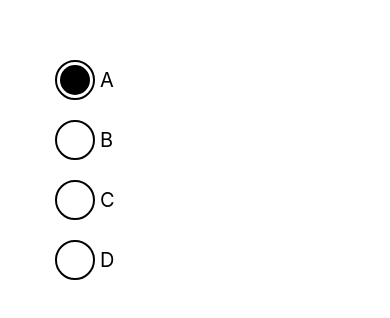
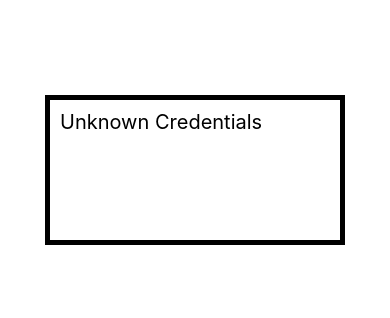
Before and after one commit to DurgeshAppDev/Learning-react-native, a React Native app: screen / in a window 390 px wide. Shown: the part 252-570 px from the top of the page. Built offline with nearby package versions, Linux system fonts and the light colour scheme.

Commit message:
working with modal

```diff
--- a/App.tsx
+++ b/App.tsx
@@ -1,74 +1,42 @@
 import { useState } from 'react';
-import { View, Text, StyleSheet, TouchableOpacity } from 'react-native';
+import { View, Text, StyleSheet, Modal } from 'react-native';
 
-const App = () => {
-  const classSection = [
-    {
-      id: 1,
-      sec: 'A',
-    },
-    {
-      id: 2,
-      sec: 'B',
-    },
-    {
-      id: 3,
-      sec: 'C',
-    },
-    {
-      id: 4,
-      sec: 'D',
-    },
-  ];
-  const [radioButton, setRadioButton] = useState(1);
+const App=()=>{
 
-  return (
-    <View style={style.main}>
-      {classSection.map((item, index) => (
-        <TouchableOpacity key={index} onPress={() => setRadioButton(item.id)}>
-          <View style={style.radioWrap}>
-            <View style={style.radioButton}>
-              {radioButton === item.id ? (
-                <View style={style.radioButtonBg}></View>
-              ) : null}
-            </View>
-            <Text style={style.radioText}>{item.sec}</Text>
-          </View>
-        </TouchableOpacity>
-      ))}
+  return(
+    <View style={Style.main}>
+      <Modal>
+        <View style={Style.modalAlign}>
+        <View style={Style.modalStyle}>
+        <Text style={Style.modalText}>Unknown Credentials</Text>
+        </View>
+        </View>
+      </Modal>
+
     </View>
-  );
+  )
 };
 
-const style = StyleSheet.create({
-  main: {
-    flex: 1,
-    justifyContent: 'center',
-    paddingHorizontal: 50,
+const Style=StyleSheet.create({
+  main:{
+    flex:1
   },
-  radioWrap: {
-    flexDirection: 'row',
-    alignItems: 'center',
-    marginVertical: 5,
+  modalStyle:{
+    height:150,
+    width:300,
+    borderWidth:5,
+
   },
-  radioButton: {
-    height: 40,
-    width: 40,
-    borderWidth: 2,
-    borderColor: 'BLack',
-    borderRadius: 20,
-    margin: 5,
+  modalText:{
+    fontSize:20,
+    padding:5,
+    margin:5
   },
-  radioButtonBg: {
-    height: 30,
-    width: 30,
-    backgroundColor: 'black',
-    borderRadius: 15,
-    margin: 3,
-  },
-  radioText: {
-    textAlign: 'center',
-    fontSize: 20,
-  },
-});
+  modalAlign:{
+    flex:1,
+    justifyContent:'center',
+    alignItems:'center',
+        textAlign:'center'
+  }
+})
 export default App;
```
